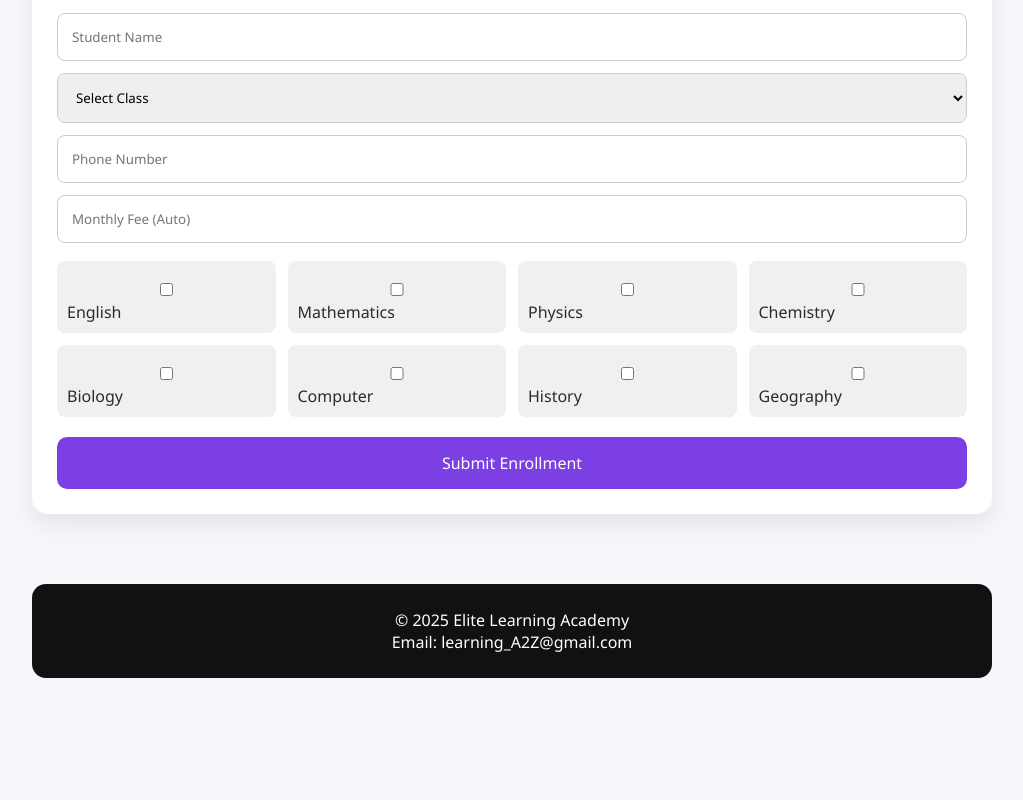
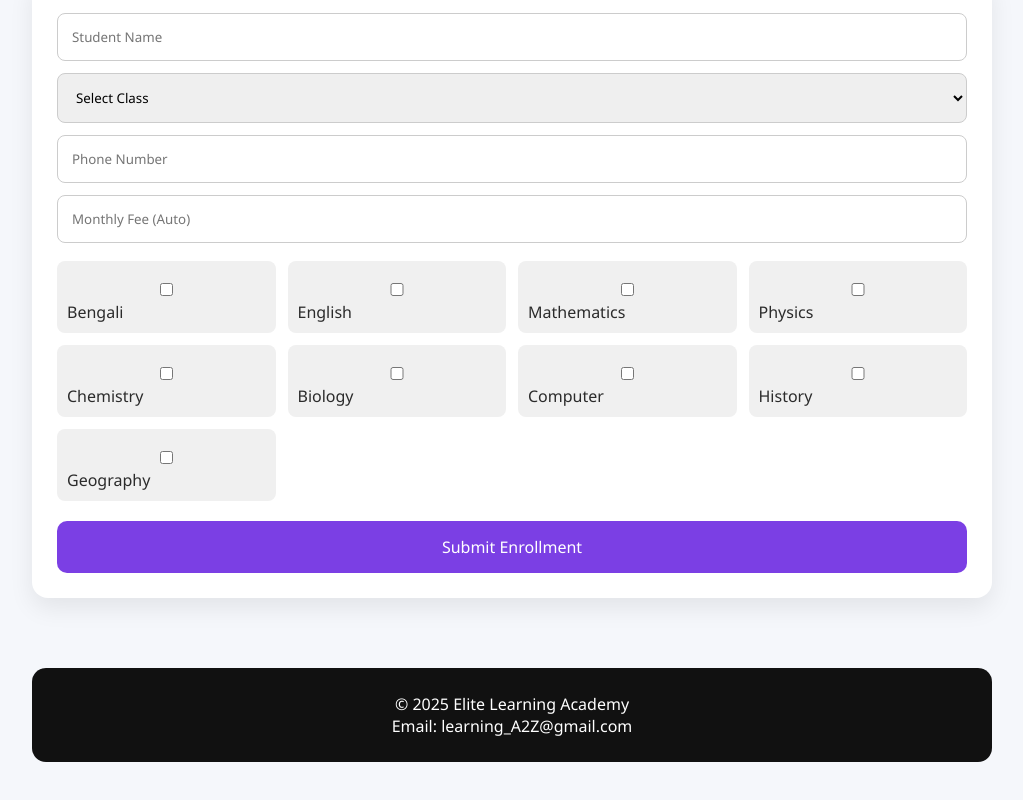
Before and after one commit to bishal3464/ycsas-Final-Project, a plain HTML site: page prc_9.html in a window 1280 px wide. Shown: the part 1110-1910 px from the top of the page, without its empty margins (248-1271 px from the left). Before the commit the page ends 1828 px from the top, so only its background shows below. Drawn offline with Linux system fonts and the light colour scheme.

Commit message:
Update prc_9.html

```diff
--- a/prc_9.html
+++ b/prc_9.html
@@ -259,6 +259,7 @@ Physics, Chemistry, Mathematics, Biology, Computer Science
 <input id="fee" placeholder="Monthly Fee (Auto)" readonly>
 
 <div class="subjects">
+<label><input type="checkbox"> Bengali</label>
 <label><input type="checkbox"> English</label>
 <label><input type="checkbox"> Mathematics</label>
 <label><input type="checkbox"> Physics</label>
```
